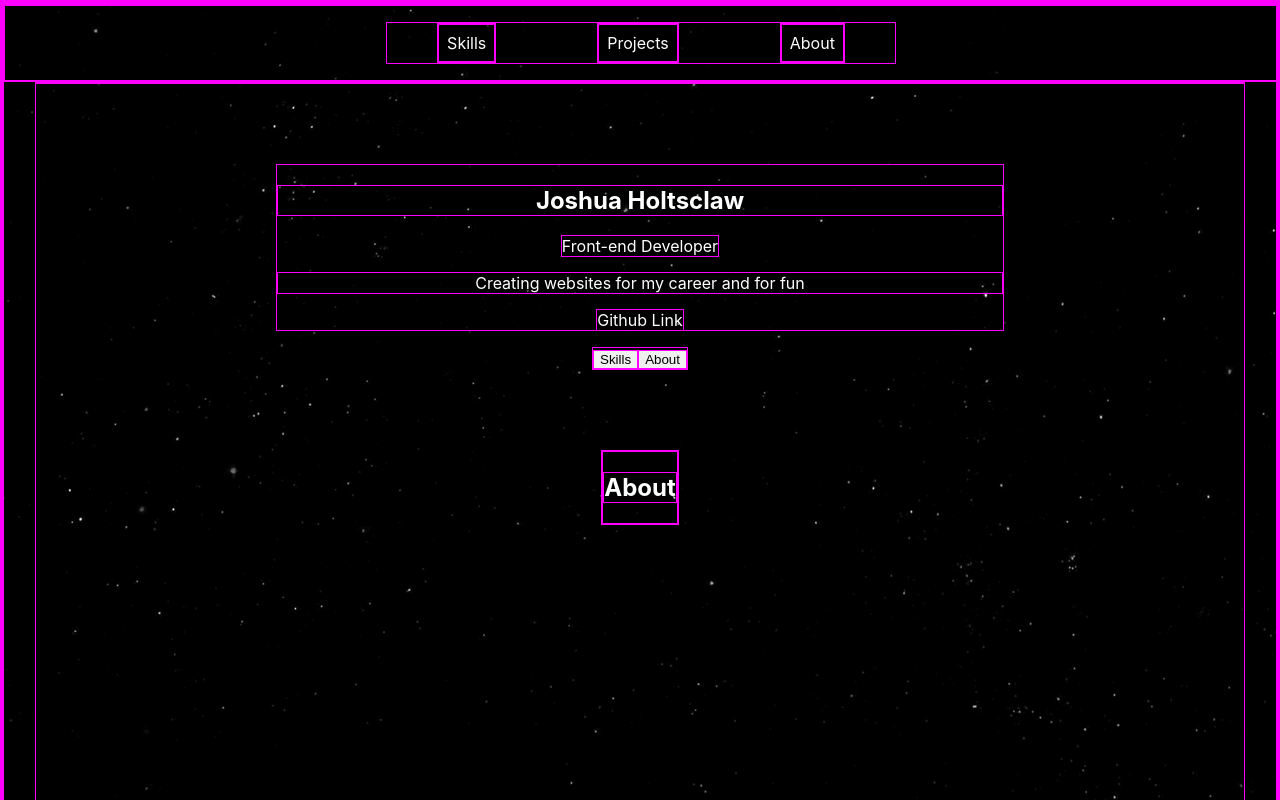
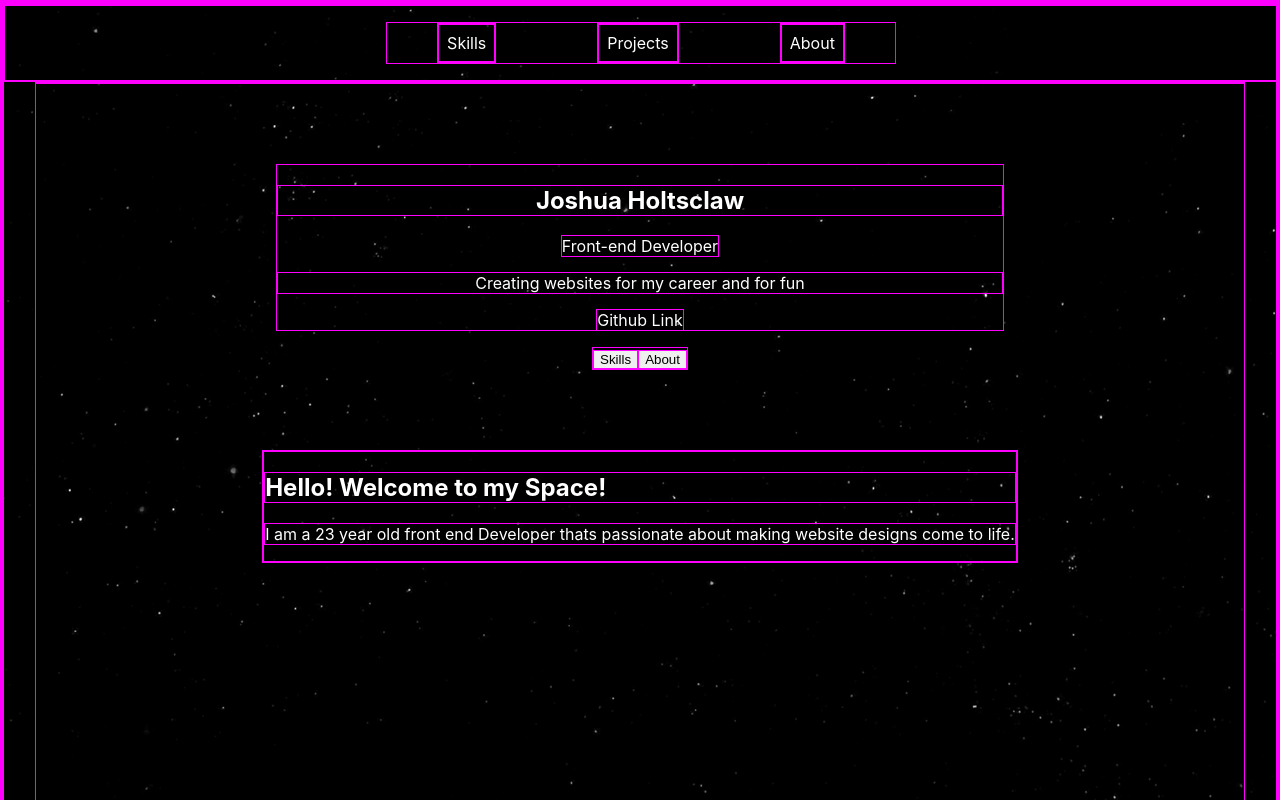
Before and after one commit to Marshnme/JoshuaHoltsclaw-Portfolio, a React (Create React App) app: page / in a window 1280 px wide. Both pictures are taken after a click on the button "About". Shown: the top 800 px of the page. Built offline with nearby package versions, Linux system fonts and the light colour scheme.

Commit message:
fixed file about section showing twice

```diff
--- a/src/MainContent/About.js
+++ b/src/MainContent/About.js
@@ -4,7 +4,10 @@
 const About = () => {
     return(
         <section>
-            <h2>About</h2>
+            <h2>Hello! Welcome to my Space!</h2>
+            <p>I am a 23 year old front end Developer thats passionate about
+                making website designs come to life.
+            </p>
         </section>
 
     )
--- a/src/MainContent/MainContent.js
+++ b/src/MainContent/MainContent.js
@@ -8,7 +8,6 @@ const MainContent = () => {
         <main className="Main-container">
             <Skills/>
             <Projects/>
-            <About/>
         </main>
     )
 }
```
